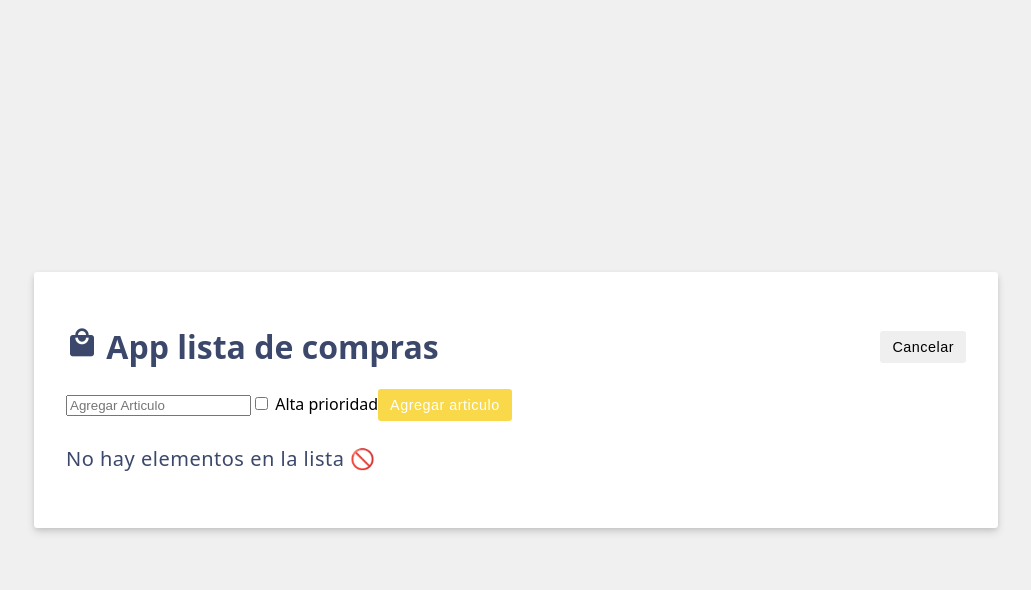
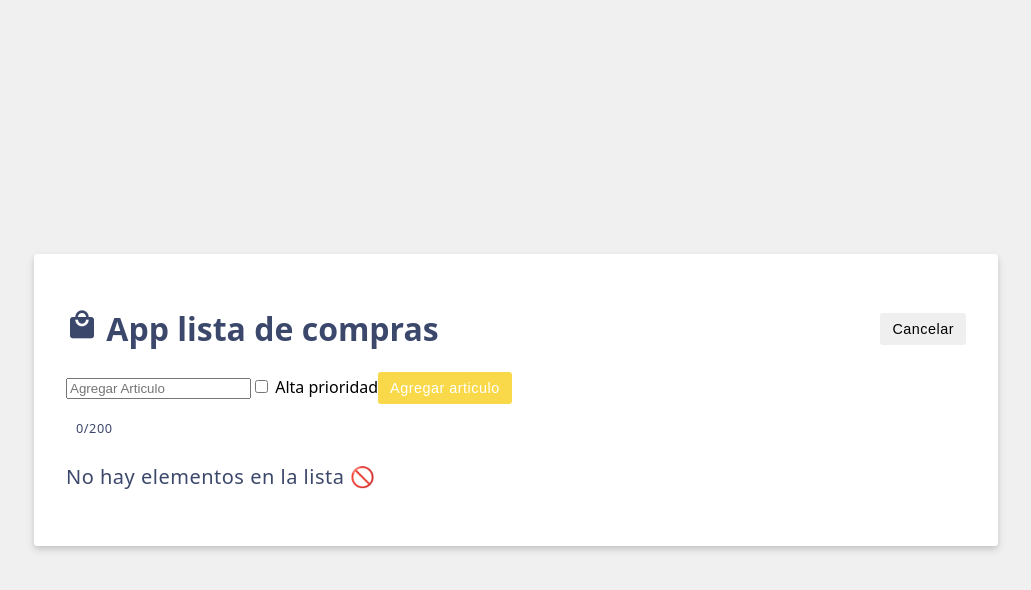
Before and after one commit to ErikMT24/Vue.js-ShoppingCart, a Vue app: page / in a window 1280 px wide. Both pictures are taken after a click on the button "Agregar articulo". Shown: the top 590 px of the page, without its empty margins (124-1155 px from the left). Built offline with nearby package versions, Linux system fonts and the light colour scheme.

Commit message:
⭐FEAT: Computed

```diff
--- a/src/App.vue
+++ b/src/App.vue
@@ -1,7 +1,7 @@
 <script setup>
 // Importando funcion
 // para crear referencias reactivas
-import { ref } from 'vue'
+import { ref, computed } from 'vue'
 // import IconTooling from './components/icons/IconTooling.vue';
 // Creando una referencia reactiva
 // de tipo string
@@ -20,6 +20,10 @@
    item.purchased = !item.purchased
 };
 const newItem = ref('')
+//Creando porpiedades computada
+const characterCount = computed(() =>{return newItem.value.length;}
+
+);
 const newItemHighPriority = ref(false);
 
 const saveItems = () => {
@@ -70,6 +74,9 @@
       <!-- Button-->
       <button class="btn btn-primary">
       Agregar articulo</button>
+      <p class="counter">
+         {{ characterCount }}/200
+      </p>
 </form>
 <!-- Entrega de lista  -->
    <ul>
```
